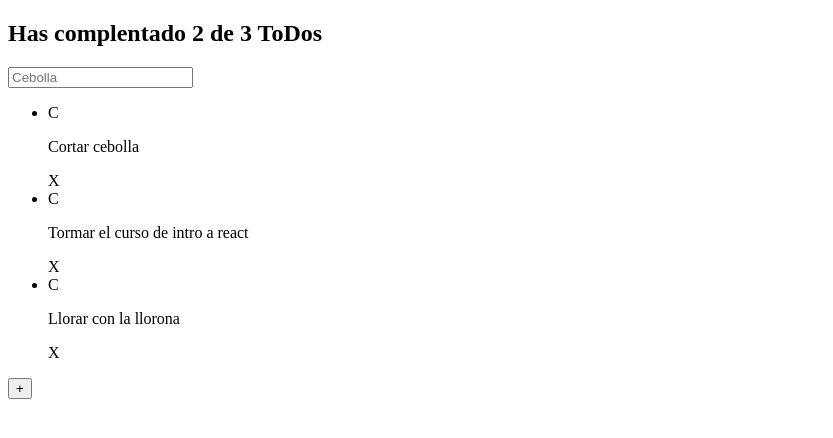
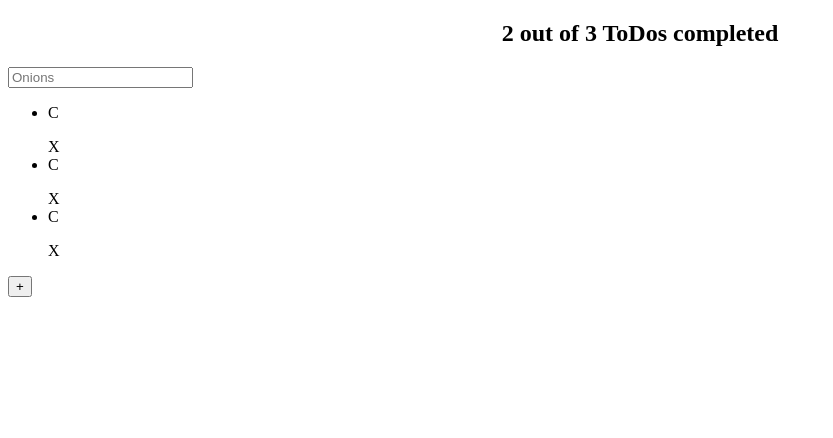
Before and after one commit to Braggiouy/todo-react-platzi, a React (Create React App) app: page / in a window 1280 px wide. Shown: the top 438 px of the page, without its empty margins (0-833 px from the left). Built offline with nearby package versions, Linux system fonts and the light colour scheme.

Commit message:
Small amount of styles added.

```diff
--- a/src/App.js
+++ b/src/App.js
@@ -17,7 +17,7 @@ function App() {
       <TodoSearch />
       <TodoList>
         {todos.map((todo) => (
-          <TodoItem key={todo.text} text={todo.text} />
+          <TodoItem key={todo.text} />
         ))}
       </TodoList>
       <CreateTodoButton />
--- /dev/null
+++ b/src/TodoCounter.css
@@ -0,0 +1,4 @@
+.TodoCounter {
+  font-size: 24px;
+  text-align: center;
+}
--- a/src/TodoCounter.js
+++ b/src/TodoCounter.js
@@ -1,6 +1,9 @@
 import React from "react";
+
+import "./TodoCounter.css";
+
 function TodoCounter() {
-  return <h2> Has complentado 2 de 3 ToDos</h2>;
+  return <h2 className="TodoCounter"> 2 out of 3 ToDos completed</h2>;
 }
 
 export { TodoCounter };
--- a/src/TodoList.js
+++ b/src/TodoList.js
@@ -1,6 +1,7 @@
 import React from "react";
 
 function TodoList(props) {
+  console.log("props", props);
   return (
     <section>
       <ul>{props.children}</ul>
--- a/src/TodoSearch.js
+++ b/src/TodoSearch.js
@@ -1,7 +1,7 @@
 import React from "react";
 
 function TodoSearch() {
-  return <input placeholder="Cebolla" />;
+  return <input placeholder="Onions" />;
 }
 
 export { TodoSearch };
```
